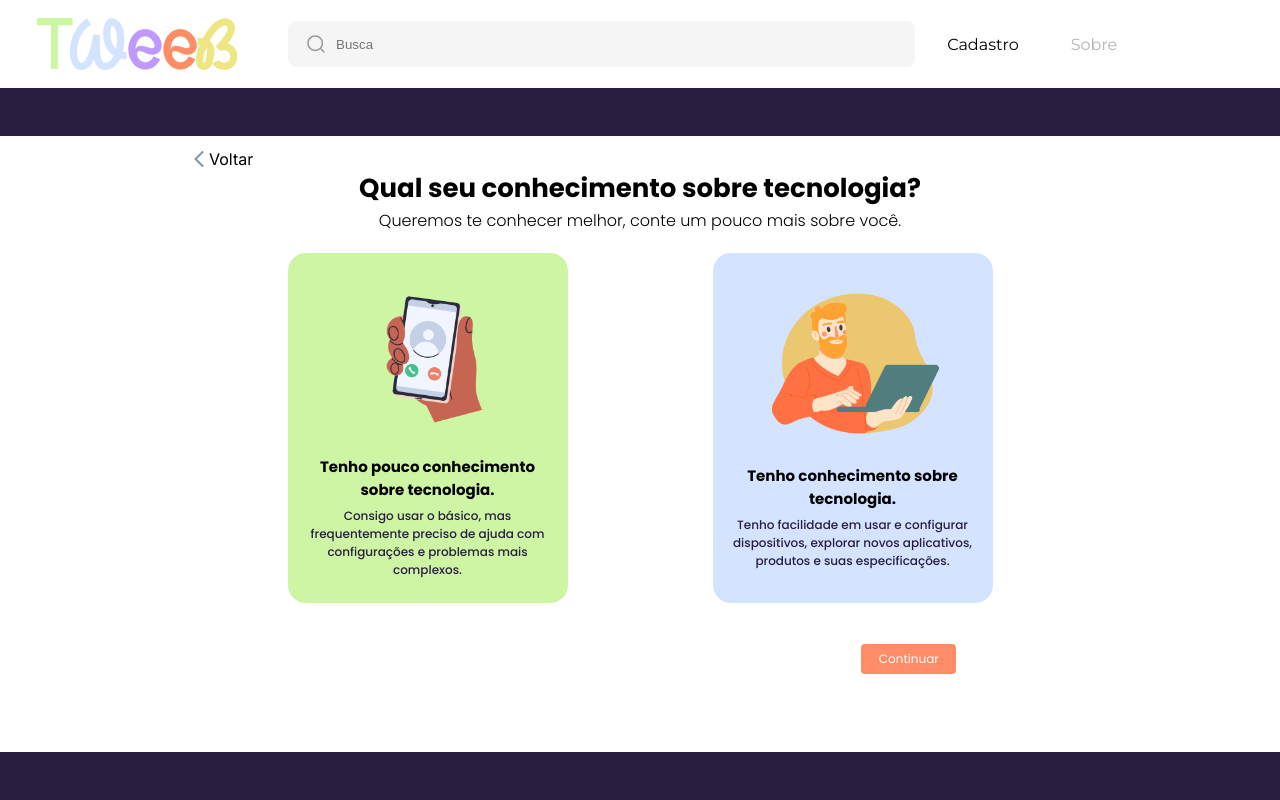
After one commit to VoucherDesenvSenacHub/Tweeb-2025, a PHP site: page /App/user/View/pages/pagina_1_pesquisa_cadastro.php in a window 1280 px wide. The commit adds this page. Run offline with PHP 8.4, Linux system fonts and the light colour scheme.

Commit message:
refazendo task

```diff
--- /dev/null
+++ b/PI/App/user/View/pages/pagina_1_pesquisa_cadastro.php
@@ -0,0 +1,98 @@
+<!DOCTYPE html>
+<html lang="pt-br">
+
+<head>
+    <meta charset="UTF-8">
+    <meta name="viewport" content="width=device-width, initial-scale=1.0">
+    <title>Site_PI</title>
+    <link rel="stylesheet" href="../../../../public/css/pagina_1_pesquisa_cadastro.css">
+
+
+    <link rel="preconnect" href="https://fonts.googleapis.com">
+    <link rel="preconnect" href="https://fonts.gstatic.com" crossorigin>
+    <link href="https://fonts.googleapis.com/css2?family=Poppins:ital,wght@0,100;0,200;0,300;0,400;0,500;0,600;0,700;0,800;0,900;1,100;1,200;1,300;1,400;1,500;1,600;1,700;1,800;1,900&display=swap" rel="stylesheet">
+
+
+    <link rel="preconnect" href="https://fonts.googleapis.com">
+    <link rel="preconnect" href="https://fonts.gstatic.com" crossorigin>
+    <link href="https://fonts.googleapis.com/css2?family=Inter:ital,opsz,wght@0,14..32,100..900;1,14..32,100..900&family=Poppins:ital,wght@0,100;0,200;0,300;0,400;0,500;0,600;0,700;0,800;0,900;1,100;1,200;1,300;1,400;1,500;1,600;1,700;1,800;1,900&display=swap" rel="stylesheet">
+
+    <link rel="preconnect" href="https://fonts.googleapis.com">
+    <link rel="preconnect" href="https://fonts.gstatic.com" crossorigin>
+    <link href="https://fonts.googleapis.com/css2?family=Montserrat:ital,wght@0,100..900;1,100..900&display=swap" rel="stylesheet">
+
+</head>
+
+<body class="pesquisa1-cadastro-body">
+    <header class="pesquisa1-cadastro-header">
+        <img src="../../../../public/assets/img/logo_img.png" alt="image-1" class="pesquisa1-cadastro-logo-tweeb">
+        <div class="pesquisa1-cadastro-container-input">
+            <img src="../../../../public/assets/img/Search (1).png" alt="search-icon" class="pesquisa1-cadastro-search-icon">
+            <input type="search" placeholder="Busca" class="pesquisa1-cadastro-input">
+        </div>
+        <div class="pesquisa1-cadastro-links-header-container">
+            <a href="PI/App/user/View/pages/cadastro.php" class="pesquisa1-cadastro-header-p-sobre">
+                <p class="pesquisa1-cadastro-p-cadastro">
+                    Cadastro
+                </p>
+            </a>
+            <a href="#" class="pesquisa1-cadastro-header-p-sobre">
+                <p class="pesquisa1-cadastro-p-sobre">
+                    Sobre
+                </p>
+            </a>
+        </div>
+    </header>
+    <div class="pesquisa1-cadastro-barra-roxa"></div>
+    <div class="pesquisa1-cadastro-voltar-button">
+        <a href="#" class="pesquisa1-cadastro-link-voltar-button">
+            <img src="../../../../public/assets/img/Icon_voltar (1).png" alt="voltar_icon" class="pesquisa1-cadastro-voltar-icon">
+            <p class="pesquisa1-cadastro-p-voltar-button">
+                Voltar
+            </p>
+        </a>
+    </div>
+    <div class="pesquisa1-cadastro-titles-container">
+        <h1 class="pesquisa1-cadastro-h1-title">
+            Qual seu conhecimento sobre tecnologia?
+        </h1>
+        <h2 class="pesquisa1-cadastro-h2-title">
+            Queremos te conhecer melhor, conte um pouco mais sobre você.
+        </h2>
+    </div>
+    <div class="pesquisa1-cadastro-cards-container">
+        <div class="pesquisa1-cadastro-card1">
+            <img src="../../../../public/assets/img/img1-cadastro2 (1).png" alt="" class="pesquisa1-cadastro-img-card1">
+            <h1 class="pesquisa1-cadastro-h1-card1">
+                Tenho pouco conhecimento sobre tecnologia.
+            </h1>
+            <h2 class="pesquisa1-cadastro-h2-card1">
+                Consigo usar o básico, mas frequentemente preciso de ajuda com configurações e problemas mais complexos.
+            </h2>
+        </div>
+
+        <div class="pesquisa1-cadastro-card2">
+            <img src="../../../../public/assets/img/img2-cadastro2 (1).png" alt="" class="pesquisa1-cadastro-img-card2">
+            <h1 class="pesquisa1-cadastro-h1-card2">
+                Tenho conhecimento sobre tecnologia.
+            </h1>
+            <h2 class="pesquisa1-cadastro-h2-card2">
+                Tenho facilidade em usar e configurar dispositivos, explorar novos aplicativos, produtos e suas especificações.
+            </h2>
+        </div>
+    </div>
+    <div class="pesquisa1-cadastro-continuar-button-container">
+        <div class="pesquisa1-cadastro-continuar-button">
+            <a href="#" class="pesquisa1-cadastro-link-continuar">
+                <p class="pesquisa1-cadastro-continuar-button-p">
+                    Continuar
+                </p>
+            </a>
+        </div>
+    </div>
+    <footer class="pesquisa1-cadastro-footer">
+        <div class="pesquisa1-cadastro-barra-roxa-footer"></div>
+    </footer>
+    <script src="../../../../public/js/pesquisa1.js"></script>
+</body>
+</html>
--- a/PI/public/css/pagina_1_pesquisa_cadastro.css
+++ b/PI/public/css/pagina_1_pesquisa_cadastro.css
@@ -8,7 +8,7 @@
     text-decoration: none;
 }
 
-.pesquisa1-cadastro {
+.pesquisa1-cadastro-body{
     padding: 0;
     margin: 0;
     background-color: #FFFFFF;
@@ -56,3 +56,172 @@
     margin-left: 32px;
     gap: 52px;
 }
+
+.pesquisa1-cadastro-p-cadastro{
+    color: black;
+    font-family: "Montserrat", sans-serif;
+}
+
+.pesquisa1-cadastro-p-sobre{
+    color: black;
+    opacity: 30%;
+    font-family: "Montserrat", sans-serif;
+}
+
+.pesquisa1-cadastro-barra-roxa{
+    height: 48px;
+    background-color: #291E40;
+    display: flex;
+    margin-top: 18px;
+}
+
+.pesquisa1-cadastro-voltar-button{
+    display: flex;
+    align-items: center;
+    margin-left: 189px;
+    font-family: "Inter", sans-serif;
+    gap: 9px;
+    margin-top: 1%;
+}
+
+.pesquisa1-cadastro-titles-container{
+    display: flex;
+    justify-content: center;
+    align-items: center;
+    flex-direction: column;
+}
+
+.pesquisa1-cadastro-cards-container{
+    display: flex;
+    justify-content: center;
+    align-items: center;
+    margin-top: 20px;
+    gap: 145px;
+}
+
+.pesquisa1-cadastro-card1 {
+    width: 280px;
+    height: 350px;
+    background-color: #CEF5A4;
+    border-radius: 18px;
+    display: flex;
+    flex-direction: column;
+    justify-content: center;
+    align-items: center;
+    text-align: center;
+    transition: transform 0.3s ease-in-out;
+    transform-origin: top left;
+    cursor: pointer;
+}
+
+.pesquisa1-cadastro-card1:hover,
+.pesquisa1-cadastro-card1.ativo {
+    transform: scale(1.1);
+    border: 1px solid #47FF59;
+}
+
+.pesquisa1-cadastro-card2 {
+    width: 280px;
+    height: 350px;
+    background-color: #D4E3FF;
+    border-radius: 18px;
+    display: flex;
+    flex-direction: column;
+    justify-content: center;
+    align-items: center;
+    text-align: center;
+    transition: transform 0.3s ease-in-out;
+    transform-origin: top left;
+    cursor: pointer;
+}
+
+.pesquisa1-cadastro-card2:hover,
+.pesquisa1-cadastro-card2.ativo {
+    transform: scale(1.1);
+    border: 1px solid rgb(116, 103, 198);
+}
+
+.pesquisa1-cadastro-img-card1, .pesquisa1-cadastro-img-card2{
+    width: 200px;
+    height: 200px;
+}
+
+
+.pesquisa1-cadastro-h1-card1, .pesquisa1-cadastro-h1-card2{
+    font-size: 15px;
+    font-family: "Poppins", sans-serif;
+    width: 90%;
+}
+
+.pesquisa1-cadastro-h2-card1, .pesquisa1-cadastro-h2-card2{
+    font-size: 12px;
+    display: flex;
+    margin-bottom: 10%;
+    width: 88%;
+    font-family: "Poppins", sans-serif;
+    font-weight: 500;
+    color: #291E40;
+    transform: translateY(6px);
+}
+
+.pesquisa1-cadastro-h1-title{
+    font-family: "Poppins", sans-serif;
+    font-size: 26px;
+}
+
+.pesquisa1-cadastro-h2-title{
+    font-family: "Poppins", sans-serif;
+    font-weight: 300;
+    font-size: 16px;
+}
+
+.pesquisa1-cadastro-continuar-button{
+    width: 95px;
+    height: 30px;
+    background-color: #FE8C67;
+    display: flex;
+    justify-content: center;
+    align-items: center;
+    border-radius: 4px;
+    margin-top: 41px;
+    margin-left: 42%;
+    cursor: pointer;
+}
+
+.pesquisa1-cadastro-continuar-button:hover{
+    transition: transform 0.2s ease-in-out;
+    transform: scale(1.1);
+}
+.pesquisa1-cadastro-link-voltar-button{
+    display: flex;
+    align-items: center;
+    color: black;
+}
+
+.pesquisa1-cadastro-link-voltar-button:hover{
+    transition: transform 0.2s ease-in-out;
+    transform: scale(1.1);
+}
+
+.pesquisa1-cadastro-continuar-button-p{
+    color: white;
+    font-family: "Poppins", sans-serif;
+    font-size: 12px;
+}
+
+.pesquisa1-cadastro-continuar-button-container{
+    display: flex;
+    justify-content: center;
+    align-items: center;
+}
+
+.pesquisa1-cadastro-barra-roxa-footer{
+    background-color: #291E40;
+    width: 100%;
+    height: 48px;
+}
+
+.pesquisa1-cadastro-barra-roxa-footer{
+    position: fixed;
+    bottom: 0;
+}
--- /dev/null
+++ b/PI/public/js/pesquisa1.js
@@ -0,0 +1,9 @@
+document.addEventListener('click', function (event) {
+    document.querySelectorAll('.pesquisa1-cadastro-card1, .pesquisa1-cadastro-card2').forEach(card => {
+        if (card.contains(event.target)) {
+            card.classList.add('ativo'); // Se clicou no card, mantém expandido
+        } else {
+            card.classList.remove('ativo'); // Se clicou fora, volta ao tamanho normal
+        }
+    });
+});
```
Also changed, not shown: PI/App/user/View/pages/pagina_1_pesquisa_cadastro.html (deleted, +0 -35 lines).
